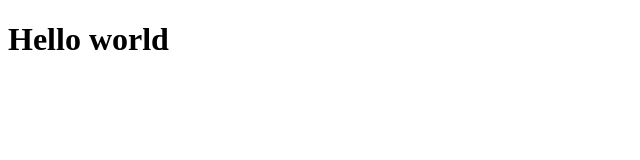
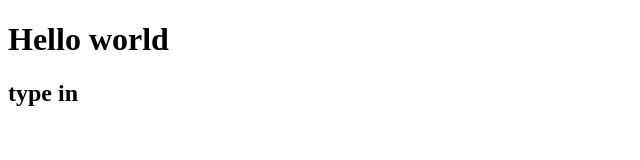
Before and after one commit to DITM-2022-Assignment/ditm-mg-assignment-sharav-22138, a plain HTML site: page index.html in a window 1280 px wide. Shown: the whole page, without its empty margins (0-640 px from the left). Drawn offline with Linux system fonts and the light colour scheme.

Commit message:
commit#1

```diff
--- a/index.html
+++ b/index.html
@@ -9,5 +9,6 @@
   </head>
   <body>
     <h1>Hello world</h1>
+    <h2>type in</h2>
   </body>
 </html>
```
